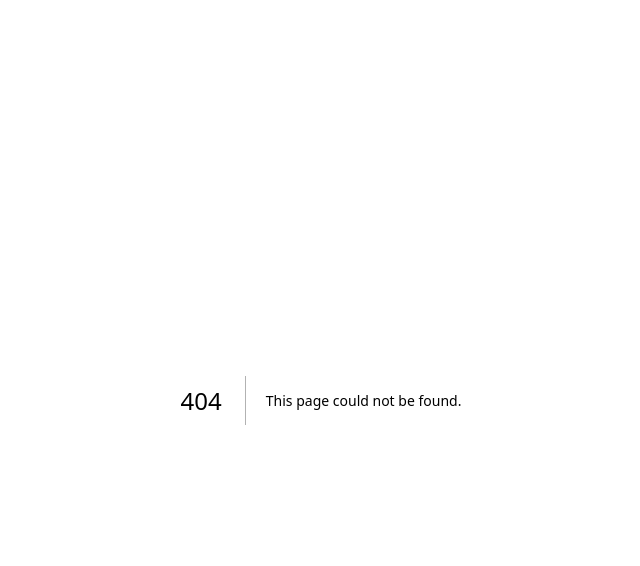
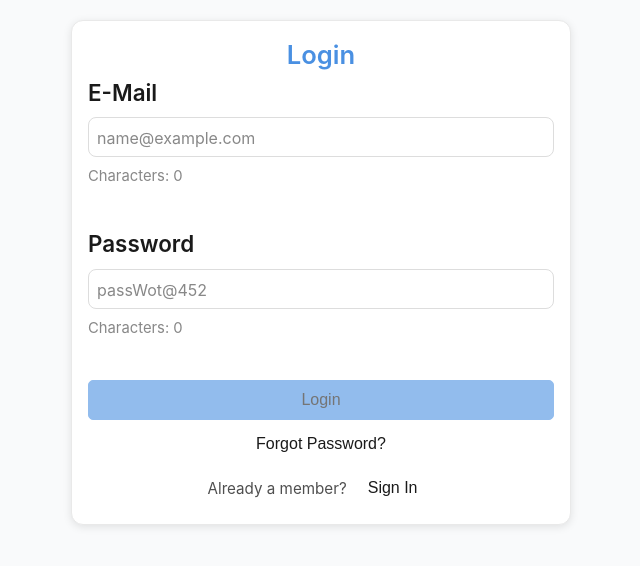
Before and after one commit to Bauli29/DermaTrack, a Next.js app in the folder frontend/: page /login in a window 1280 px wide. Before the commit this address had no page. Shown: the top 566 px of the page, without its empty margins (319-959 px from the left). Built offline with nearby package versions, Linux system fonts and the light colour scheme.

Commit message:
Derma-27 Template Login Added Page, small changes for text area component (singleLine boolean), simple Validation Draft with States
Co-authored-by: Sribriddhi <Sribriddhi@users.noreply.github.com>

```diff
--- /dev/null
+++ b/frontend/src/app/login/page.tsx
@@ -0,0 +1,5 @@
+import LoginTemplate from '@/components/templates/login'
+
+const LoginPage = () => <LoginTemplate />
+
+export default LoginPage
--- a/frontend/src/components/molecules/TextArea/index.tsx
+++ b/frontend/src/components/molecules/TextArea/index.tsx
@@ -35,6 +35,7 @@ const TextArea = ({
   helperText,
   fullWidth = true,
   margin,
+  singleLine = false,
   maxWidth,
   disabled,
   id,
@@ -50,6 +51,9 @@ const TextArea = ({
   // Determine validation icon and visibility
   const showSuccess = validation === 'success'
   const showError = validation === 'error'
+
+  // If singleLine is requested, force rows to 1 for layout and accessibility
+  const effectiveRows = singleLine ? 1 : rows
 
   return (
     <SC.Container $fullWidth={fullWidth} $margin={margin} $maxWidth={maxWidth}>
@@ -71,10 +75,11 @@ const TextArea = ({
           id={fieldId}
           $hasLabel={!!label}
           $validation={validation}
+          $singleLine={singleLine}
           $disabled={disabled}
           disabled={disabled}
           placeholder={placeholder}
-          rows={rows}
+          rows={effectiveRows}
           aria-invalid={showError}
           aria-describedby={helperId}
           {...rest}
--- a/frontend/src/components/molecules/TextArea/styles.ts
+++ b/frontend/src/components/molecules/TextArea/styles.ts
@@ -41,13 +41,27 @@ export const FieldWrapper = styled.div`
 export const StyledTextArea = styled.textarea<IStyledTextAreaProps>`
   /* 1) Sizing & box model */
   width: 100%;
+  /* default multi-line sizing; single-line variant will override these via prop */
   min-height: 6rem; /* ~96px: comfortable touch target for multi-line input */
   padding: 0.75rem 2.5rem 0.75rem 0.75rem; /* extra right padding to avoid overlapping the status icon */
   border-radius: 0.5rem; /* slightly more rounded than buttons for large field */
+
+  /* If the single-line variant is requested, use a tighter height/padding and disable vertical resize */
+  ${({ $singleLine }) =>
+    $singleLine &&
+    `
+    /* enforce an exact height and hide vertical overflow to avoid scrollbars */
+    min-height: 2.5rem;
+    height: 2.5rem;
+    padding: 0.5rem 2.5rem 0.5rem 0.5rem;
+    overflow-y: hidden;
+    line-height: 1.4;
+  `}
   border: 1px solid
     ${({ theme, $validation }) => getValidationColor($validation, theme)};
   box-sizing: border-box;
-  resize: vertical; /* allow vertical resizing on larger screens; on mobile, UA usually hides handles */
+  /* control resize based on variant: single-line inputs shouldn't be resizable */
+  resize: ${({ $singleLine }) => ($singleLine ? 'none' : 'vertical')};
 
   /* 2) Colors (from theme) */
   background: ${({ theme }) => theme.colors.surface};
--- a/frontend/src/components/molecules/TextArea/types.ts
+++ b/frontend/src/components/molecules/TextArea/types.ts
@@ -35,6 +35,11 @@ export interface ITextAreaProps
    * Max visual width (e.g., '100%', '320px'). Useful inside forms.
    */
   maxWidth?: string
+  /**
+   * If true the textarea behaves like a single-line input (rows=1,
+   * no vertical resize and tighter vertical padding). Useful for login/registration fields.
+   */
+  singleLine?: boolean
 }
 
 export interface IStyledContainerProps {
@@ -47,6 +52,7 @@ export interface IStyledTextAreaProps {
   $hasLabel: boolean
   $validation: TValidationState
   $disabled?: boolean
+  $singleLine?: boolean
 }
 
 export interface IStatusIconProps {
--- /dev/null
+++ b/frontend/src/components/templates/login/index.tsx
@@ -0,0 +1,122 @@
+'use client'
+import { useRouter } from 'next/navigation'
+
+import Button from '@/components/atoms/button'
+import Headline from '@/components/atoms/Headline'
+import TextArea from '@/components/molecules/TextArea'
+import type { TValidationState } from '@/components/molecules/TextArea/types'
+import * as SC from './styles'
+import { useMemo, useState } from 'react'
+
+const DailyTrackingTemplate = () => {
+  const router = useRouter()
+
+  const [email, setEmail] = useState('')
+  const [password, setPassword] = useState('')
+
+  // simple validation state used by the TextArea component
+  const [emailValidation, setEmailValidation] =
+    useState<TValidationState>('none')
+  const [passwordValidation, setPasswordValidation] =
+    useState<TValidationState>('none')
+
+  const validateEmail = (value: string): TValidationState => {
+    const re = /\S+@\S+\.\S+/
+    if (value.length === 0) return 'none'
+    return re.test(value) ? 'success' : 'error'
+  }
+
+  const validatePassword = (value: string): TValidationState => {
+    if (value.length === 0) return 'none'
+    return value.length >= 8 ? 'success' : 'error'
+  }
+
+  const onSubmit = (e: React.FormEvent) => {
+    e.preventDefault()
+    const ev = validateEmail(email)
+    const pv = validatePassword(password)
+    setEmailValidation(ev)
+    setPasswordValidation(pv)
+
+    if (ev === 'success' && pv === 'success') {
+      // TODO: implement auth flow
+      router.push('/')
+    }
+  }
+
+  const isFormValid = useMemo(
+    () =>
+      validateEmail(email) === 'success' &&
+      validatePassword(password) === 'success',
+    [email, password]
+  )
+
+  return (
+    <SC.LoginPageWrapper>
+      <SC.Card as='form' onSubmit={onSubmit}>
+        <Headline variant='h3' color='primary' align='center' noSpacing>
+          Login
+        </Headline>
+
+        <TextArea
+          label='E-Mail'
+          placeholder='name@example.com'
+          value={email}
+          singleLine
+          onChange={e => {
+            const v = (e.target as HTMLTextAreaElement).value
+            setEmail(v)
+            setEmailValidation(validateEmail(v))
+          }}
+          onBlur={() => setEmailValidation(validateEmail(email))}
+          helperText={
+            emailValidation === 'error'
+              ? 'Ungültige E‑Mail'
+              : `Characters: ${email.length}`
+          }
+          validation={emailValidation}
+          margin='0 0 1rem 0'
+        />
+
+        <TextArea
+          label='Password'
+          placeholder='passWot@452'
+          singleLine
+          value={password}
+          onChange={e => {
+            const v = (e.target as HTMLTextAreaElement).value
+            setPassword(v)
+            setPasswordValidation(validatePassword(v))
+          }}
+          onBlur={() => setPasswordValidation(validatePassword(password))}
+          helperText={
+            passwordValidation === 'error'
+              ? 'Passwort mind. 8 Zeichen'
+              : `Characters: ${password.length}`
+          }
+          validation={passwordValidation}
+          margin='0 0 1rem 0'
+        />
+        <Button
+          variant='primary'
+          size='md'
+          type='submit'
+          disabled={!isFormValid}
+        >
+          Login
+        </Button>
+        <Button variant='ghost' size='md'>
+          Forgot Password?
+        </Button>
+        <SC.SignInPrompt>
+          <SC.Label>Already a member?</SC.Label>
+          <Button variant='ghost' size='md'>
+            Sign In
+          </Button>
+        </SC.SignInPrompt>
+      </SC.Card>
+    </SC.LoginPageWrapper>
+  )
+}
+
+export default DailyTrackingTemplate
--- /dev/null
+++ b/frontend/src/components/templates/login/styles.ts
@@ -0,0 +1,42 @@
+'use client'
+import styled from 'styled-components'
+
+export const LoginPageWrapper = styled.div`
+  padding: 20px;
+  color: ${({ theme }) => theme.colors.primary};
+  display: flex;
+  flex-direction: column;
+  align-items: center;
+  gap: 10px;
+`
+// Card-like surface for the form
+export const Card = styled.div`
+  background: ${({ theme }) => theme.colors.surface};
+  border: 1px solid ${({ theme }) => theme.colors.borderLight};
+  border-radius: 12px;
+  box-shadow: 0 2px 8px ${({ theme }) => theme.colors.shadow};
+  padding: 16px;
+  width: 100%;
+  max-width: 500px; /* verhindert zu großen Karten auf Desktop */
+  margin-inline: 16px; /* Abstand zu den Rändern auf kleinen Bildschirmen */
+  margin-left: auto;
+  margin-right: auto;
+  display: flex;
+  flex-direction: column;
+  gap: 4px;
+`
+
+export const Label = styled.label`
+  font-size: 0.95rem;
+  color: ${({ theme }) => theme.colors.textSecondary};
+  white-space: nowrap;
+  overflow: hidden;
+  text-overflow: ellipsis;
+`
+
+export const SignInPrompt = styled.div`
+  display: flex;
+  gap: 4px;
+  justify-content: center;
+  align-items: center;
+`
```
